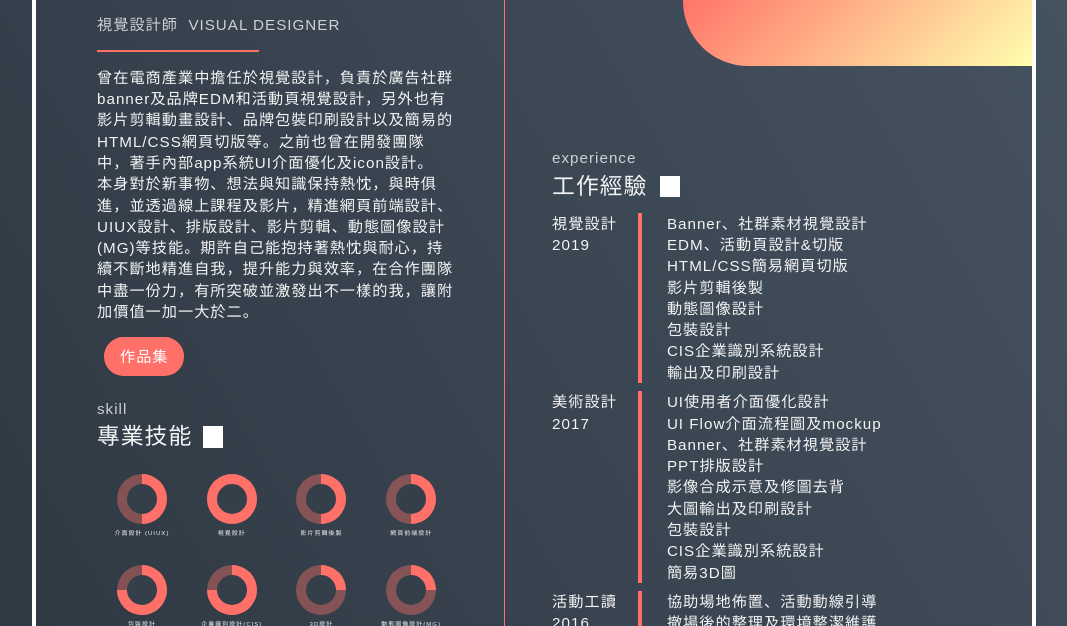
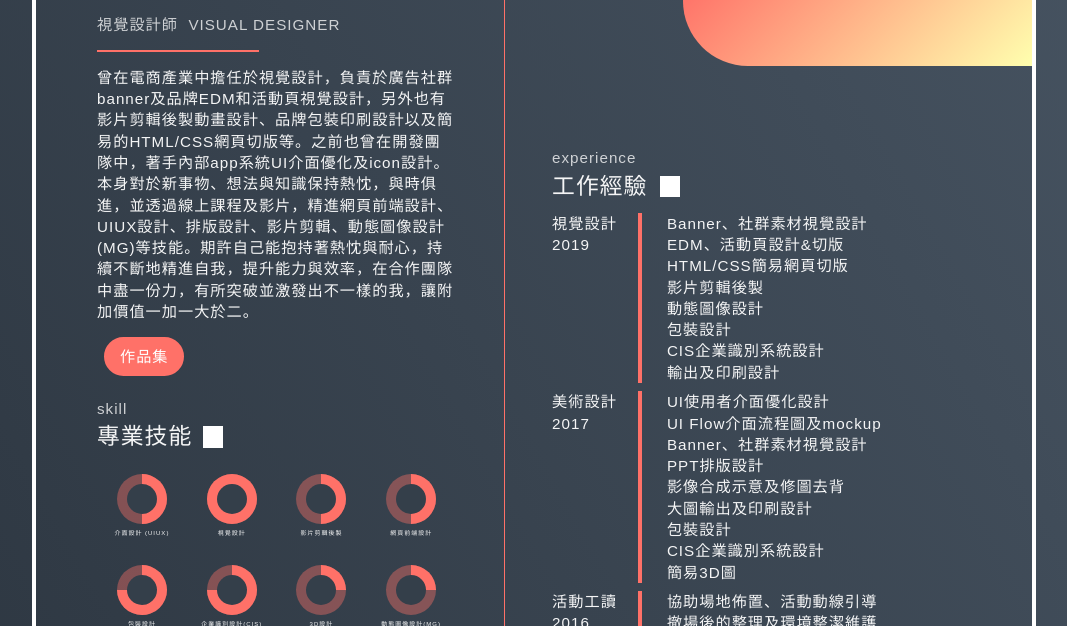
Before and after one commit to cyc0110/Portfoliocyc, a plain HTML site: page index.html in a window 1280 px wide. Shown: the part 174-800 px from the top of the page, without its empty margins (106-1173 px from the left). Drawn offline with Linux system fonts and the light colour scheme.

Commit message:
Update index.html

```diff
--- a/index.html
+++ b/index.html
@@ -14,7 +14,7 @@
     <h1>鄭雅君</h1>
     <h4>視覺設計師 &nbsp<span>VISUAL DESIGNER</span></h4>
     <hr>
-    <p>曾在電商產業中擔任於視覺設計，負責於廣告社群banner及品牌EDM和活動頁視覺設計，另外也有影片剪輯動畫設計、品牌包裝印刷設計以及簡易的HTML/CSS網頁切版等。之前也曾在開發團隊中，著手內部app系統UI介面優化及icon設計。<br>本身對於新事物、想法與知識保持熱忱，與時俱進，並透過線上課程及影片，精進網頁前端設計、UIUX設計、排版設計、影片剪輯、動態圖像設計(MG)等技能。期許自己能抱持著熱忱與耐心，持續不斷地精進自我，提升能力與效率，在合作團隊中盡一份力，有所突破並激發出不一樣的我，讓附加價值一加一大於二。</p>
+    <p>曾在電商產業中擔任於視覺設計，負責於廣告社群banner及品牌EDM和活動頁視覺設計，另外也有影片剪輯後製動畫設計、品牌包裝印刷設計以及簡易的HTML/CSS網頁切版等。之前也曾在開發團隊中，著手內部app系統UI介面優化及icon設計。<br>本身對於新事物、想法與知識保持熱忱，與時俱進，並透過線上課程及影片，精進網頁前端設計、UIUX設計、排版設計、影片剪輯、動態圖像設計(MG)等技能。期許自己能抱持著熱忱與耐心，持續不斷地精進自我，提升能力與效率，在合作團隊中盡一份力，有所突破並激發出不一樣的我，讓附加價值一加一大於二。</p>
     <div class="buttons">
       <a class="btn fill" href="https://cyc19940110mysite.weebly.com" target="_blank">作品集</a>
 <!--       <a class="btn" href="https://github.com/" target="_blank">Github</a> -->
```
